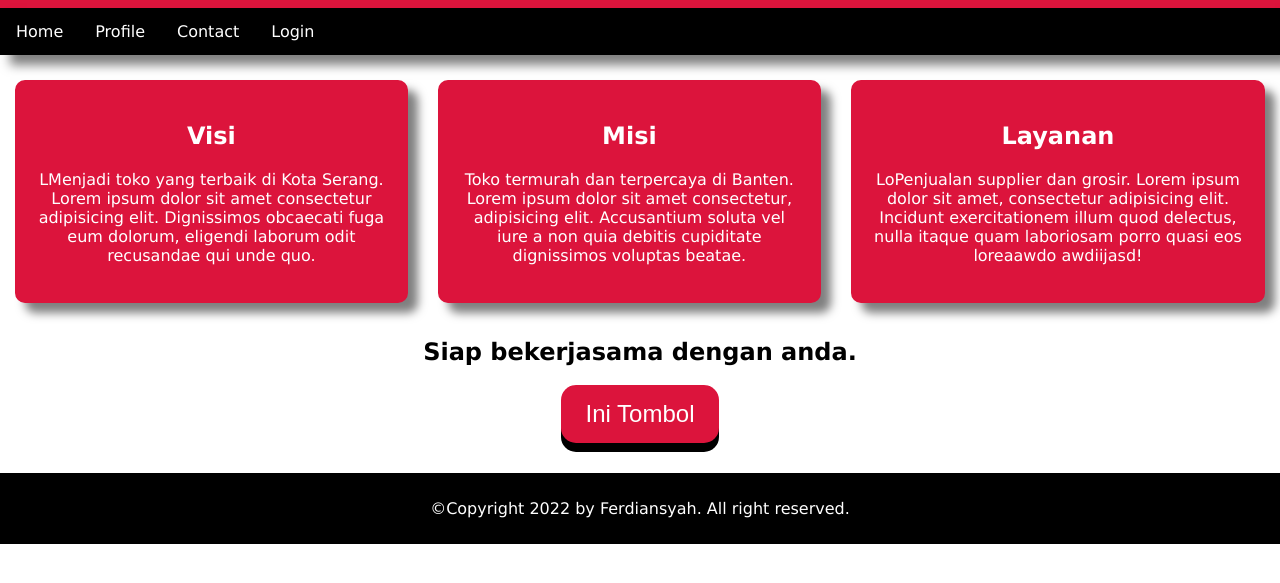
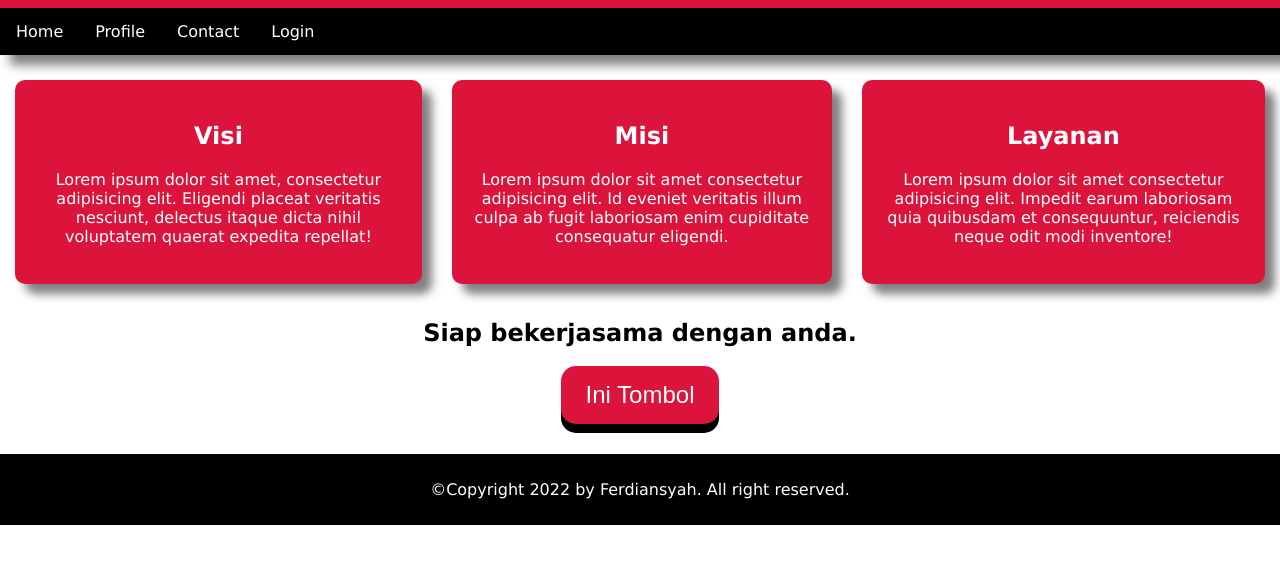
Before and after one commit to peding123/responsiveweb.github.io, a plain HTML site: page index.html in a window 1280 px wide. Shown: the part 123-706 px from the top of the page. Drawn offline with Linux system fonts and the light colour scheme.

Commit message:
second commit

```diff
--- a/index.html
+++ b/index.html
@@ -12,7 +12,7 @@
 <body>
     <div class="container">
         <div class="header">
-            <img src="IMG/kucing.gif" alt="" >
+            <img src="IMG/kucing.gif" alt="">
             <h1>Toko Sumber Berkah</h1>
             <h2>JL. Ahmad Yani No.45</h2>
         </div>
@@ -25,20 +25,18 @@
         <div class="row">
             <div class="column1">
                 <h2>Visi</h2>
-                <p>LMenjadi toko yang terbaik di Kota Serang. Lorem ipsum dolor sit amet consectetur adipisicing elit.
-                    Dignissimos obcaecati fuga eum dolorum, eligendi laborum odit recusandae qui unde quo.</p>
+                <p>Lorem ipsum dolor sit amet, consectetur adipisicing elit. Eligendi placeat veritatis nesciunt,
+                    delectus itaque dicta nihil voluptatem quaerat expedita repellat!</p>
             </div>
             <div class="column2">
                 <h2>Misi</h2>
-                <p>Toko termurah dan terpercaya di Banten. Lorem ipsum dolor sit amet consectetur, adipisicing elit.
-                    Accusantium soluta vel iure a non quia debitis cupiditate dignissimos voluptas beatae.</p>
+                <p>Lorem ipsum dolor sit amet consectetur adipisicing elit. Id eveniet veritatis illum culpa ab fugit
+                    laboriosam enim cupiditate consequatur eligendi.</p>
             </div>
             <div class="column3">
                 <h2>Layanan</h2>
-                <p>LoPenjualan supplier dan grosir. Lorem ipsum dolor sit amet, consectetur adipisicing elit. Incidunt
-                    exercitationem illum quod delectus, nulla itaque quam laboriosam porro quasi eos loreaawdo
-                    awdiijasd!
-                </p>
+                <p>Lorem ipsum dolor sit amet consectetur adipisicing elit. Impedit earum laboriosam quia quibusdam et
+                    consequuntur, reiciendis neque odit modi inventore!</p>
             </div>
         </div>
         <div class="wrapper">
```
